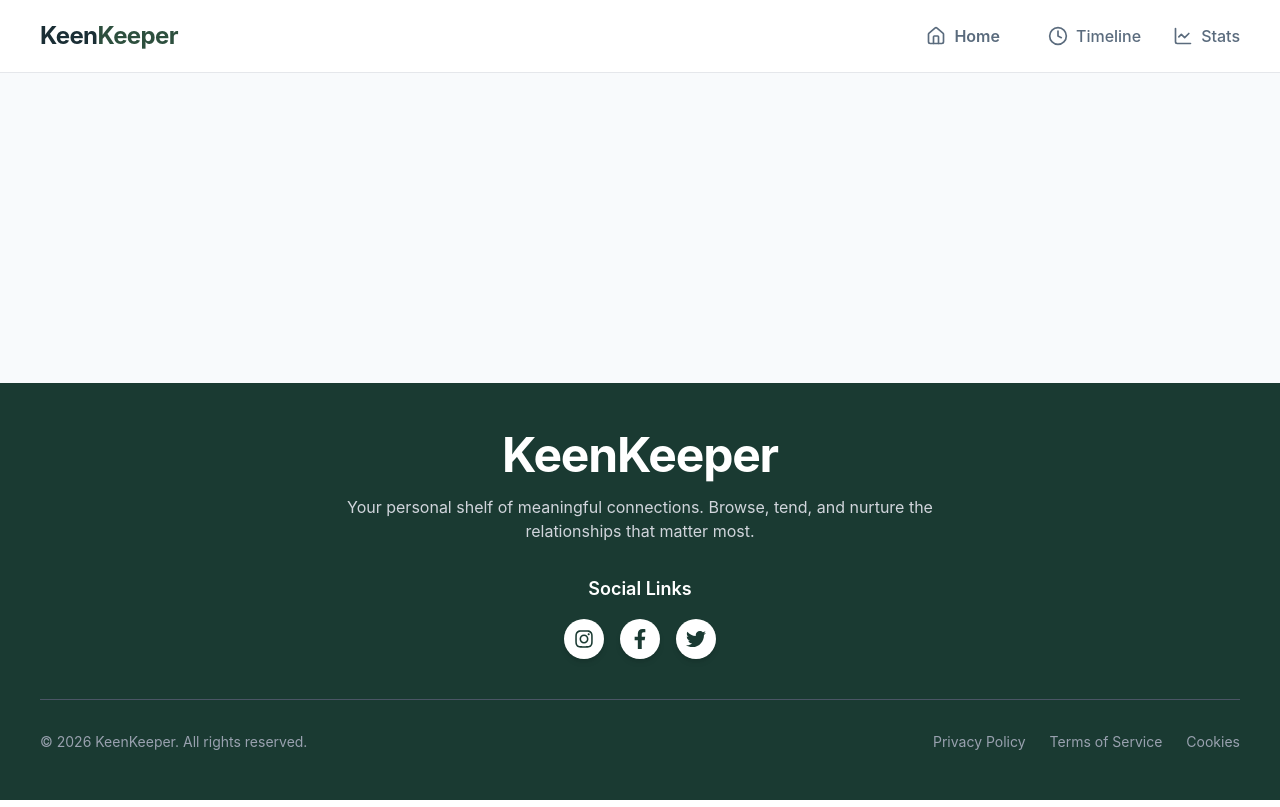
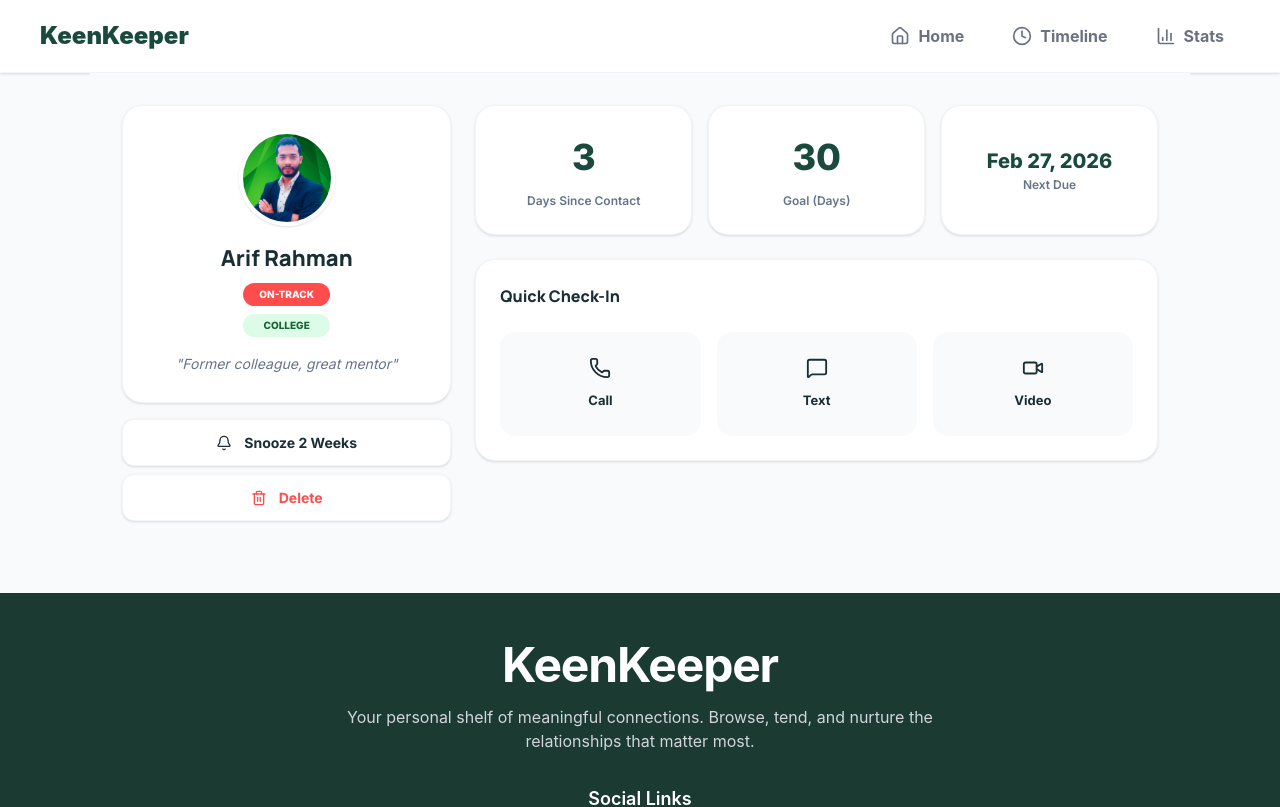
Before and after one commit to akbiplobx/B13-A7-KeenKeeper, a React (Vite) app: page /friend/1 in a window 1280 px wide. Shown: the top 807 px of the page. Built offline with nearby package versions, Linux system fonts and the light colour scheme.

Commit message:
timeline add

```diff
--- a/index.html
+++ b/index.html
@@ -6,6 +6,7 @@
     <meta name="viewport" content="width=device-width, initial-scale=1.0" />
     <title>b13-a7-Biplob</title>
     <link rel="stylesheet" href="https://cdnjs.cloudflare.com/ajax/libs/font-awesome/6.5.1/css/all.min.css">
+    <link href="https://fonts.googleapis.com/css2?family=Inter:wght@400;500;600;700;800&family=Manrope:wght@600;700;800&display=swap" rel="stylesheet">
   </head>
   <body>
     <div id="root"></div>
--- a/package.json
+++ b/package.json
@@ -17,6 +17,7 @@
     "react-icons": "^5.6.0",
     "react-router-dom": "^7.14.1",
     "react-toastify": "^11.0.5",
+    "recharts": "^3.8.1",
     "tailwindcss": "^4.2.2"
   },
   "devDependencies": {
--- a/src/App.jsx
+++ b/src/App.jsx
@@ -1,11 +1,13 @@
 import { BrowserRouter as Router, Routes, Route } from "react-router-dom";
+import { useState } from "react";
 import Navbar from "./components/NavBar";
 import Footer from "./components/Footer";
 import Banner from "./components/Banner";
 import StatsCards from "./components/StatsCards";
 import FriendsDashboard from "./components/FriendsDashboard";
+import FriendDetails from "./components/FriendDetails";
 import friendsData from "./data/friends.json";
-
+import Timeline from "./components/Timeline";
 
 const Home = () => {
   return (
@@ -18,22 +20,48 @@ const Home = () => {
 };
 
 function App() {
+
+  const [timelineEvents, setTimelineEvents] = useState([
+    { id: 1, type: 'Meetup', with: 'Tom Baker', date: 'March 29, 2026', icon: '🤝' },
+    { id: 2, type: 'Text', with: 'Sarah Chen', date: 'March 28, 2026', icon: '💬' },
+    { id: 3, type: 'Meetup', with: 'Olivia Martinez', date: 'March 26, 2026', icon: '🤝' }
+  ]);
+
+
+  const handleContactAction = (type, friendName) => {
+    const newEvent = {
+      id: Date.now(),
+      type: type,
+      with: friendName,
+      date: new Date().toLocaleDateString('en-US', { month: 'long', day: 'numeric', year: 'numeric' }),
+      icon: type === 'Call' ? '📞' : type === 'Text' ? '💬' : '🎥'
+    };
+    setTimelineEvents([newEvent, ...timelineEvents]);
+  };
+
   return (
     <Router>
       <div className="min-h-screen flex flex-col bg-[#f8fafc]">
         <Navbar />
-
         <main className="flex-grow">
           <Routes>
-
             <Route path="/" element={<Home />} />
 
 
-            <Route path="/timeline" element={<div>Timeline Coming Soon...</div>} />
+            <Route
+              path="/friend/:id"
+              element={<FriendDetails friends={friendsData} onAction={handleContactAction} />}
+            />
+
+
+            <Route
+              path="/timeline"
+              element={<Timeline events={timelineEvents} />}
+            />
+
             <Route path="/stats" element={<div>Detailed Stats Coming Soon...</div>} />
           </Routes>
         </main>
-
         <Footer />
       </div>
     </Router>
--- /dev/null
+++ b/src/components/FriendDetails.jsx
@@ -0,0 +1,81 @@
+import { useParams } from 'react-router-dom';
+import { Phone, MessageSquare, Video, Bell, Archive, Trash2 } from 'lucide-react';
+
+const FriendDetails = ({ friends, onAction }) => {
+  const { id } = useParams();
+  const friend = friends.find(f => f.id == id);
+
+  if (!friend) return <div className="p-20 text-center font-inter">Friend not found!</div>;
+
+  return (
+    <div className="max-w-[1100px] mx-auto p-4 md:p-8 bg-[#f8fafc] font-['Inter']">
+      <div className="grid grid-cols-1 lg:grid-cols-12 gap-6">
+
+
+        <div className="lg:col-span-4 space-y-4">
+          <div className="bg-white p-6 rounded-[20px] shadow-sm border border-gray-100 flex flex-col items-center text-center">
+            <img
+              src={friend.picture}
+              className="w-24 h-24 rounded-full mb-4 object-cover border-4 border-white shadow-sm"
+              alt={friend.name}
+            />
+            <h2 className="text-[22px] font-[800] text-[#1a2e35] mb-2 font-['Manrope']">{friend.name}</h2>
+            <div className="flex flex-col gap-2 mb-4">
+              <span className="bg-[#ff4d4d] text-white px-4 py-1 rounded-full text-[10px] font-[800] uppercase">{friend.status}</span>
+              <span className="bg-[#dcfce7] text-[#166534] px-4 py-1 rounded-full text-[10px] font-[800] uppercase">{friend.tags[0]}</span>
+            </div>
+            <p className="text-[#64748b] italic text-[14px] mb-1">"Former colleague, great mentor"</p>
+          </div>
+
+          <div className="grid grid-cols-1 gap-2">
+            <button className="w-full bg-white py-3 rounded-xl border border-gray-100 shadow-sm flex items-center justify-center gap-3 text-[#1a2e35] font-[700] text-[14px] hover:bg-gray-50 transition-all">
+              <Bell size={16} /> Snooze 2 Weeks
+            </button>
+            <button className="w-full bg-white py-3 rounded-xl border border-gray-100 shadow-sm flex items-center justify-center gap-3 text-[#ff4d4d] font-[700] text-[14px] hover:bg-red-50 transition-all">
+              <Trash2 size={16} /> Delete
+            </button>
+          </div>
+        </div>
+
+
+        <div className="lg:col-span-8 space-y-6">
+          <div className="grid grid-cols-1 sm:grid-cols-3 gap-4 text-center">
+            <div className="bg-white p-6 rounded-[20px] border border-gray-100 shadow-sm">
+              <h4 className="text-[36px] font-[800] text-[#1a4a3e] mb-2">{friend.days_since_contact}</h4>
+              <p className="text-[#64748b] text-[12px] font-[600]">Days Since Contact</p>
+            </div>
+            <div className="bg-white p-6 rounded-[20px] border border-gray-100 shadow-sm">
+              <h4 className="text-[36px] font-[800] text-[#1a4a3e] mb-2">30</h4>
+              <p className="text-[#64748b] text-[12px] font-[600]">Goal (Days)</p>
+            </div>
+            <div className="bg-white p-6 rounded-[20px] border border-gray-100 shadow-sm flex flex-col justify-center">
+              <h4 className="text-[20px] font-[800] text-[#1a4a3e]">Feb 27, 2026</h4>
+              <p className="text-[#64748b] text-[12px] font-[600]">Next Due</p>
+            </div>
+          </div>
+
+          <div className="bg-white p-6 rounded-[20px] border border-gray-100 shadow-sm">
+            <h3 className="text-[#1a2e35] text-[16px] font-[800] mb-6 font-['Manrope']">Quick Check-In</h3>
+            <div className="grid grid-cols-3 gap-4">
+              <button onClick={() => onAction('Call', friend.name)} className="py-6 bg-[#f8fafc] rounded-[15px] flex flex-col items-center gap-3 hover:bg-gray-100 border border-transparent hover:border-gray-200 transition-all">
+                <Phone className="text-[#1a2e35]" size={22} />
+                <span className="text-[#1a2e35] font-[700] text-[13px]">Call</span>
+              </button>
+              <button onClick={() => onAction('Text', friend.name)} className="py-6 bg-[#f8fafc] rounded-[15px] flex flex-col items-center gap-3 hover:bg-gray-100 border border-transparent hover:border-gray-200 transition-all">
+                <MessageSquare className="text-[#1a2e35]" size={22} />
+                <span className="text-[#1a2e35] font-[700] text-[13px]">Text</span>
+              </button>
+              <button onClick={() => onAction('Video', friend.name)} className="py-6 bg-[#f8fafc] rounded-[15px] flex flex-col items-center gap-3 hover:bg-gray-100 border border-transparent hover:border-gray-200 transition-all">
+                <Video className="text-[#1a2e35]" size={22} />
+                <span className="text-[#1a2e35] font-[700] text-[13px]">Video</span>
+              </button>
+            </div>
+          </div>
+        </div>
+
+      </div>
+    </div>
+  );
+};
+
+export default FriendDetails;
--- a/src/components/NavBar.jsx
+++ b/src/components/NavBar.jsx
@@ -1,52 +1,32 @@
-import { Link, NavLink } from 'react-router-dom';
-import { Home, Clock, LineChart } from 'lucide-react';
+import { NavLink } from "react-router-dom";
+import { Home, Clock, BarChart3 } from "lucide-react";
 
-const Navbar = () => {
+const NavBar = () => {
+
+  const navStyle = ({ isActive }) =>
+    `flex items-center gap-2 px-4 py-2 rounded-lg font-bold transition-all ${
+      isActive
+        ? "bg-[#1a4a3e] text-white"
+        : "text-gray-500 hover:bg-gray-100"
+    }`;
+
   return (
-    <nav className="flex items-center justify-between px-10 py-4 bg-white border-b border-gray-200 sticky top-0 z-50">
+    <nav className="flex items-center justify-between px-10 py-4 bg-white border-b border-gray-100 shadow-sm">
+      <div className="text-2xl font-black text-[#1a4a3e]">KeenKeeper</div>
 
-      <Link to="/" className="text-2xl font-bold tracking-tight">
-        <span className="text-[#1a2e35]">Keen</span>
-        <span className="text-[#2d4f3e]">Keeper</span>
-      </Link>
-
-      <div className="flex items-center gap-8">
-
-        <NavLink
-          to="/"
-          className={({ isActive }) =>
-            `flex items-center gap-2 px-4 py-2 rounded-md font-semibold transition-all ${
-              isActive ? 'bg-[#2d4f3e] text-white' : 'text-[#5a6b7d] hover:text-[#2d4f3e]'
-            }`
-          }
-        >
+      <div className="flex gap-4">
+        <NavLink to="/" className={navStyle}>
           <Home size={20} />
           <span>Home</span>
         </NavLink>
 
-
-        <NavLink
-          to="/timeline"
-          className={({ isActive }) =>
-            `flex items-center gap-2 font-medium transition-all ${
-              isActive ? 'text-[#2d4f3e] border-b-2 border-[#2d4f3e]' : 'text-[#5a6b7d]'
-            }`
-          }
-        >
+        <NavLink to="/timeline" className={navStyle}>
           <Clock size={20} />
           <span>Timeline</span>
         </NavLink>
 
-
-        <NavLink
-          to="/stats"
-          className={({ isActive }) =>
-            `flex items-center gap-2 font-medium transition-all ${
-              isActive ? 'text-[#2d4f3e] border-b-2 border-[#2d4f3e]' : 'text-[#5a6b7d]'
-            }`
-          }
-        >
-          <LineChart size={20} />
+        <NavLink to="/stats" className={navStyle}>
+          <BarChart3 size={20} />
           <span>Stats</span>
         </NavLink>
       </div>
@@ -54,5 +34,4 @@ const Navbar = () => {
   );
 };
 
-
-export default Navbar;
+export default NavBar;
--- /dev/null
+++ b/src/components/Timeline.jsx
@@ -0,0 +1,61 @@
+import { useState } from "react";
+
+const Timeline = ({ events }) => {
+
+  const [filter, setFilter] = useState("All");
+
+
+  const filteredEvents = filter === "All"
+    ? events
+    : events.filter(event => event.type === filter);
+
+  return (
+    <div className="max-w-[900px] mx-auto p-6 md:p-12 font-['Inter']">
+      <h1 className="text-[40px] font-[800] text-[#1a2e35] mb-8 font-['Manrope']">Timeline</h1>
+
+
+      <div className="mb-8">
+        <select
+          value={filter}
+          onChange={(e) => setFilter(e.target.value)}
+          className="bg-white border border-gray-100 px-4 py-3 rounded-xl text-[#1a2e35] text-sm font-bold focus:outline-none shadow-sm w-56 cursor-pointer hover:border-gray-300 transition-all"
+        >
+          <option value="All">All interactions</option>
+          <option value="Call">Calls only</option>
+          <option value="Text">Texts only</option>
+          <option value="Video">Videos only</option>
+          <option value="Meetup">Meetups only</option>
+        </select>
+      </div>
+
+      <div className="space-y-4">
+        {filteredEvents.length === 0 ? (
+          <div className="bg-white p-10 rounded-[20px] border border-dashed border-gray-200 text-center text-gray-400 font-medium">
+            No {filter !== "All" ? filter : ""} interactions found.
+          </div>
+        ) : (
+          filteredEvents.map((event) => (
+            <div
+              key={event.id}
+              className="bg-white p-6 rounded-[20px] border border-gray-50 shadow-[0_4px_20px_rgba(0,0,0,0.02)] flex items-center gap-6 transition-transform hover:scale-[1.01]"
+            >
+              <div className="text-2xl bg-[#f8fafc] p-4 rounded-full w-14 h-14 flex items-center justify-center border border-gray-50">
+                {event.icon}
+              </div>
+              <div>
+                <p className="text-[16px] text-gray-500 font-medium">
+                  <span className="font-bold text-[#1a4a3e]">{event.type}</span> with {event.with}
+                </p>
+                <p className="text-gray-400 text-[13px] font-semibold mt-1 uppercase tracking-wide">
+                  {event.date}
+                </p>
+              </div>
+            </div>
+          ))
+        )}
+      </div>
+    </div>
+  );
+};
+
+export default Timeline;
```
Also changed, not shown: src/components/FriendsDashboard.jsx (+8 -16 lines), 1 other file (tests, documents, lock files or other folders).
